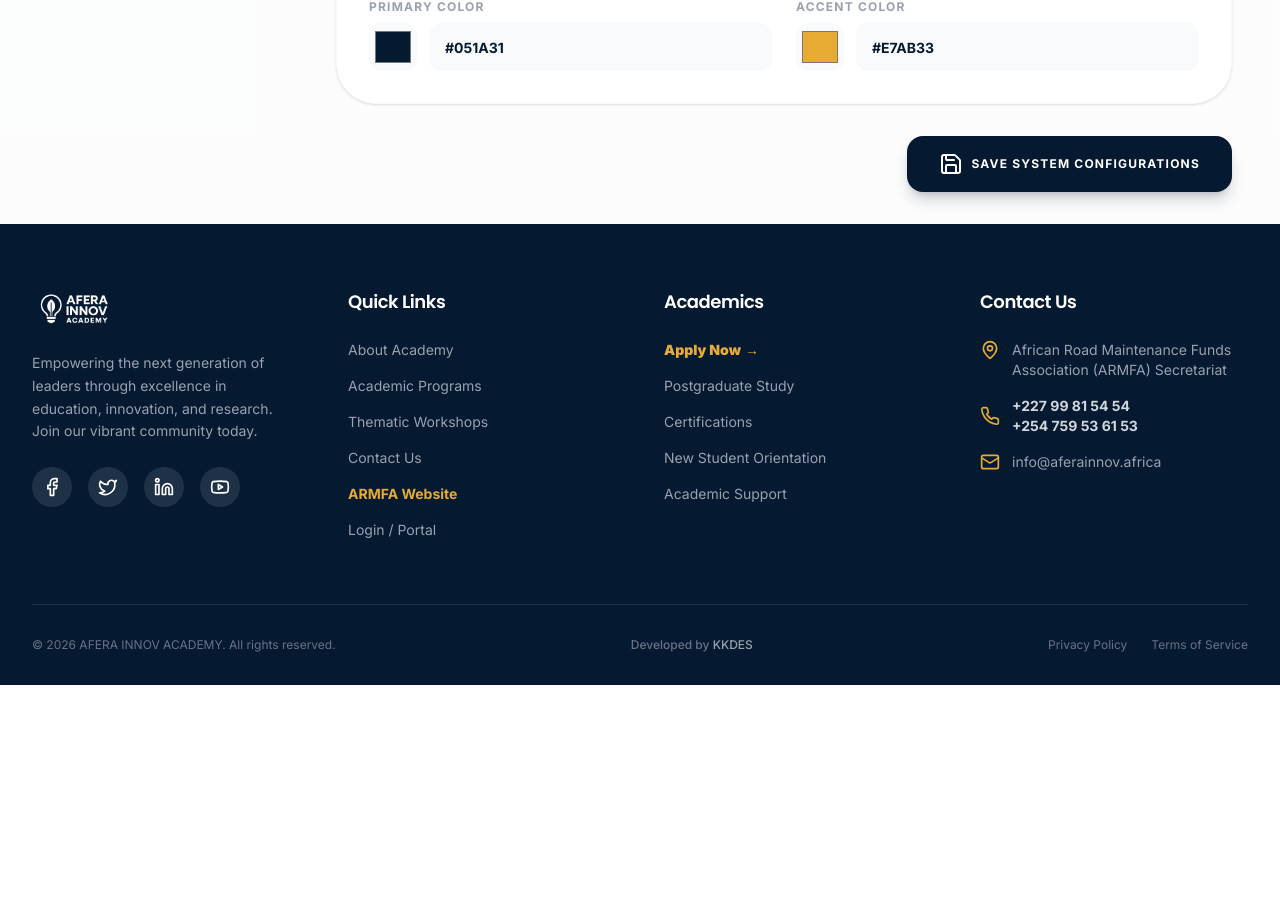
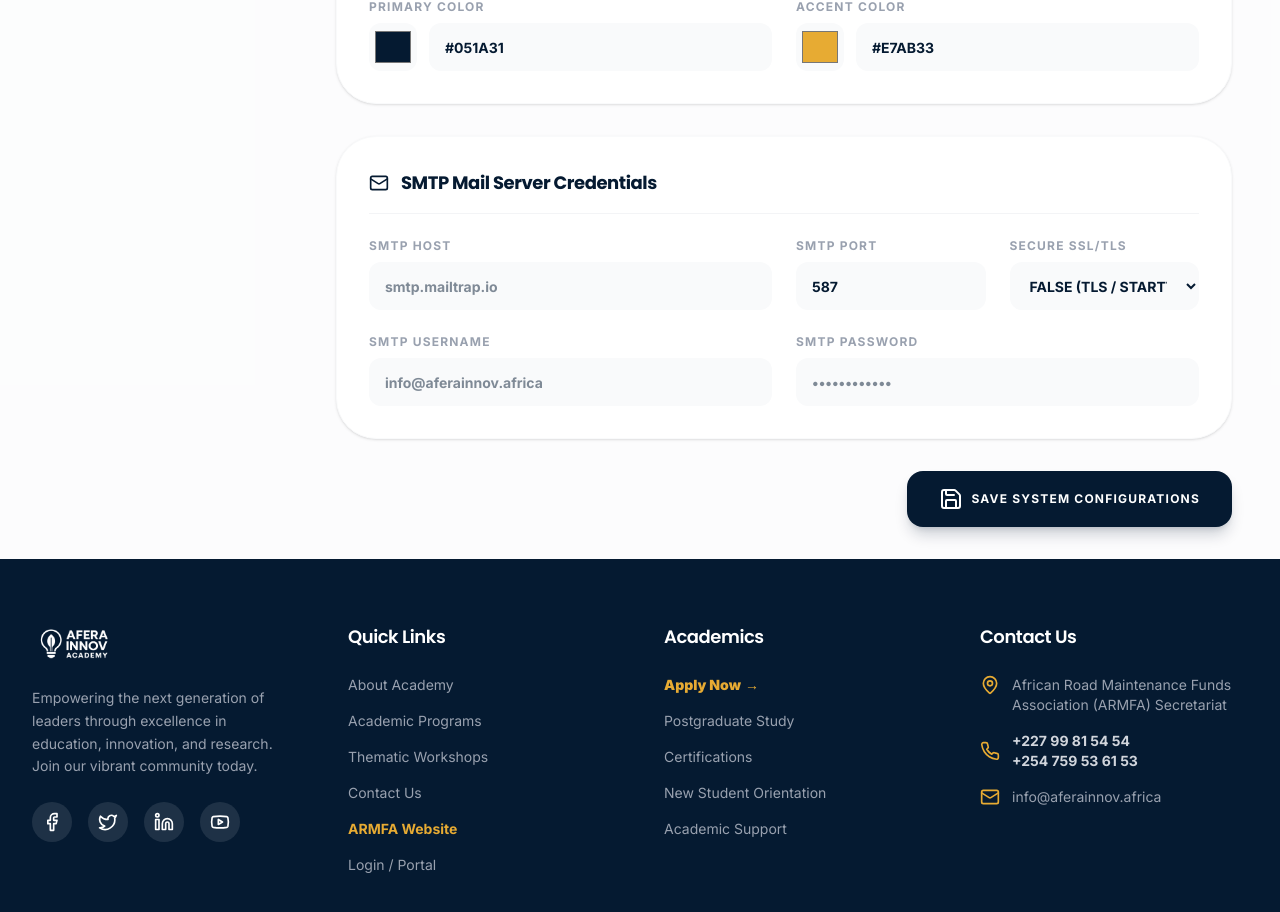
Before and after one commit to Alee24/AFERA, a Next.js app in the folder frontend/: page /en/admin/settings in a window 1280 px wide. Shown: the part 1394-2306 px from the top of the page. Before the commit the page ends 2079 px from the top, so only its background shows below. Built offline with nearby package versions, Linux system fonts and the light colour scheme; no server answers.

Commit message:
feat(settings): add SMTP credentials configuration panel to admin dashboard and dynamic mail transporter

```diff
--- a/frontend/src/app/[lang]/admin/settings/page.tsx
+++ b/frontend/src/app/[lang]/admin/settings/page.tsx
@@ -20,7 +20,12 @@ export default function SystemSettings() {
     contact_phone: '',
     contact_address: '',
     color_primary: '#051A31',
-    color_accent: '#E7AB33'
+    color_accent: '#E7AB33',
+    smtp_host: '',
+    smtp_port: '587',
+    smtp_user: '',
+    smtp_pass: '',
+    smtp_secure: 'false'
   });
 
   useEffect(() => {
@@ -290,6 +295,77 @@ export default function SystemSettings() {
           </div>
         </div>
 
+        {/* SMTP Server Credentials */}
+        <div className="bg-white dark:bg-slate-900 p-8 rounded-[40px] shadow-sm border border-gray-50 dark:border-slate-800 space-y-6">
+          <div className="flex items-center space-x-3 border-b border-gray-100 dark:border-slate-800 pb-4">
+            <Mail className="text-primary w-5 h-5" />
+            <h3 className="text-lg font-bold text-primary dark:text-white">SMTP Mail Server Credentials</h3>
+          </div>
+
+          <div className="grid grid-cols-1 md:grid-cols-12 gap-6">
+            <div className="md:col-span-6">
+              <label className="block text-xs font-bold uppercase tracking-widest text-gray-400 mb-2">SMTP Host</label>
+              <input
+                type="text"
+                name="smtp_host"
+                value={settings.smtp_host || ''}
+                onChange={handleChange}
+                placeholder="smtp.mailtrap.io"
+                className="w-full h-12 bg-gray-50 dark:bg-slate-800 border-none rounded-xl px-4 font-bold text-sm text-primary dark:text-white focus:ring-2 focus:ring-primary"
+              />
+            </div>
+
+            <div className="md:col-span-3">
+              <label className="block text-xs font-bold uppercase tracking-widest text-gray-400 mb-2">SMTP Port</label>
+              <input
+                type="text"
+                name="smtp_port"
+                value={settings.smtp_port || ''}
+                onChange={handleChange}
+                placeholder="587"
+                className="w-full h-12 bg-gray-50 dark:bg-slate-800 border-none rounded-xl px-4 font-bold text-sm text-primary dark:text-white focus:ring-2 focus:ring-primary"
+              />
+            </div>
+
+            <div className="md:col-span-3">
+              <label className="block text-xs font-bold uppercase tracking-widest text-gray-400 mb-2">Secure SSL/TLS</label>
+              <select
+                name="smtp_secure"
+                value={settings.smtp_secure || 'false'}
+                onChange={handleChange as any}
+                className="w-full h-12 bg-gray-50 dark:bg-slate-800 border-none rounded-xl px-4 font-bold text-sm text-primary dark:text-white focus:ring-2 focus:ring-primary"
+              >
+                <option value="false">FALSE (TLS / STARTTLS)</option>
+                <option value="true">TRUE (SSL)</option>
+              </select>
+            </div>
+
+            <div className="md:col-span-6">
+              <label className="block text-xs font-bold uppercase tracking-widest text-gray-400 mb-2">SMTP Username</label>
+              <input
+                type="text"
+                name="smtp_user"
+                value={settings.smtp_user || ''}
+                onChange={handleChange}
+                placeholder="info@aferainnov.africa"
+                className="w-full h-12 bg-gray-50 dark:bg-slate-800 border-none rounded-xl px-4 font-bold text-sm text-primary dark:text-white focus:ring-2 focus:ring-primary"
+              />
+            </div>
+
+            <div className="md:col-span-6">
+              <label className="block text-xs font-bold uppercase tracking-widest text-gray-400 mb-2">SMTP Password</label>
+              <input
+                type="password"
+                name="smtp_pass"
+                value={settings.smtp_pass || ''}
+                onChange={handleChange}
+                placeholder="••••••••••••"
+                className="w-full h-12 bg-gray-50 dark:bg-slate-800 border-none rounded-xl px-4 font-bold text-sm text-primary dark:text-white focus:ring-2 focus:ring-primary"
+              />
+            </div>
+          </div>
+        </div>
+
         {/* Submit */}
         <div className="flex justify-end">
           <Button
```
Also changed, not shown: 2 other files (tests, documents, lock files or other folders).
